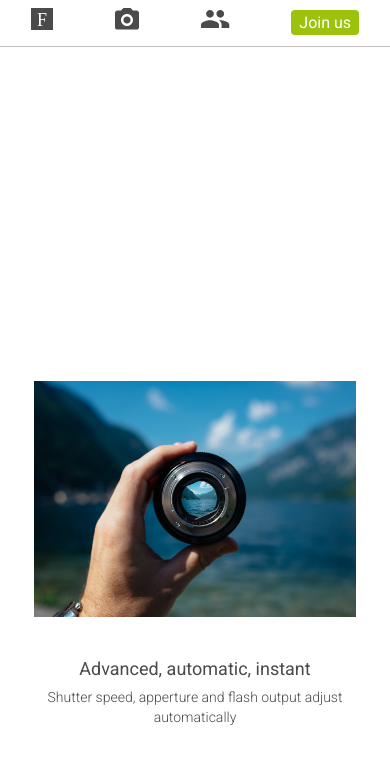
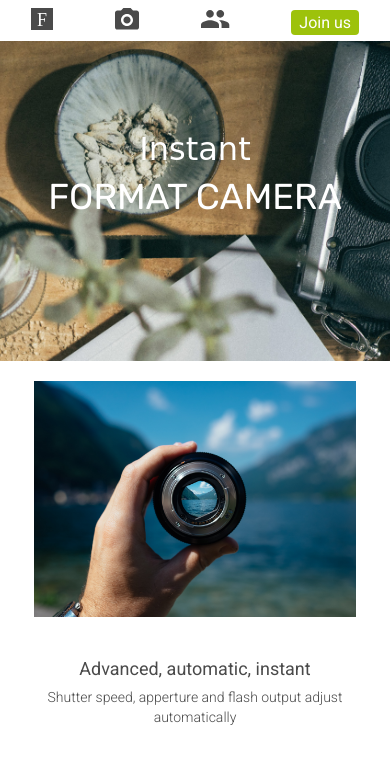
Before and after one commit to Bruce53005/fotomatic, a plain HTML site: page index.html in a window 390 px wide. Shown: the top 766 px of the page. Drawn offline with Linux system fonts and the light colour scheme; a web font is replaced by a local one.

```diff
--- a/resources/css/style.css
+++ b/resources/css/style.css
@@ -118,6 +118,10 @@ header .mobile {
   justify-content: flex-start;
   align-items: flex-start;
   height: 43.5rem;
+  background-image: url('../images/banner-landingpage.jpg');
+  background-position: bottom;
+  background-size: cover;
+  background-repeat: no-repeat;
 }
 
 #sign-up-cta {
@@ -125,6 +129,9 @@ header .mobile {
   border: solid 1px #979797;
   border-radius: 4px;
   background-color: #9dc20b;
+  position: relative;
+  top: 170px;
+  right: -100px;
 }
 
 #sign-up-cta .content {
```
